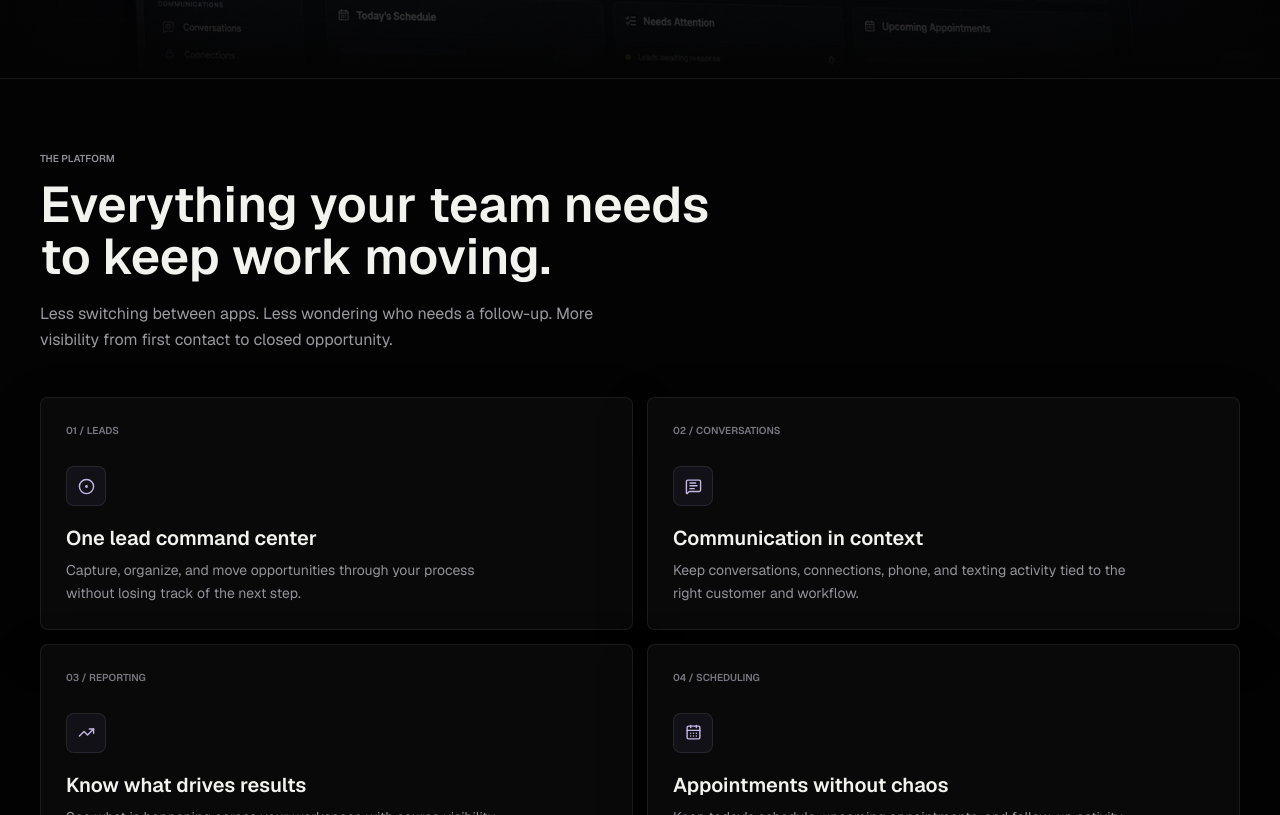
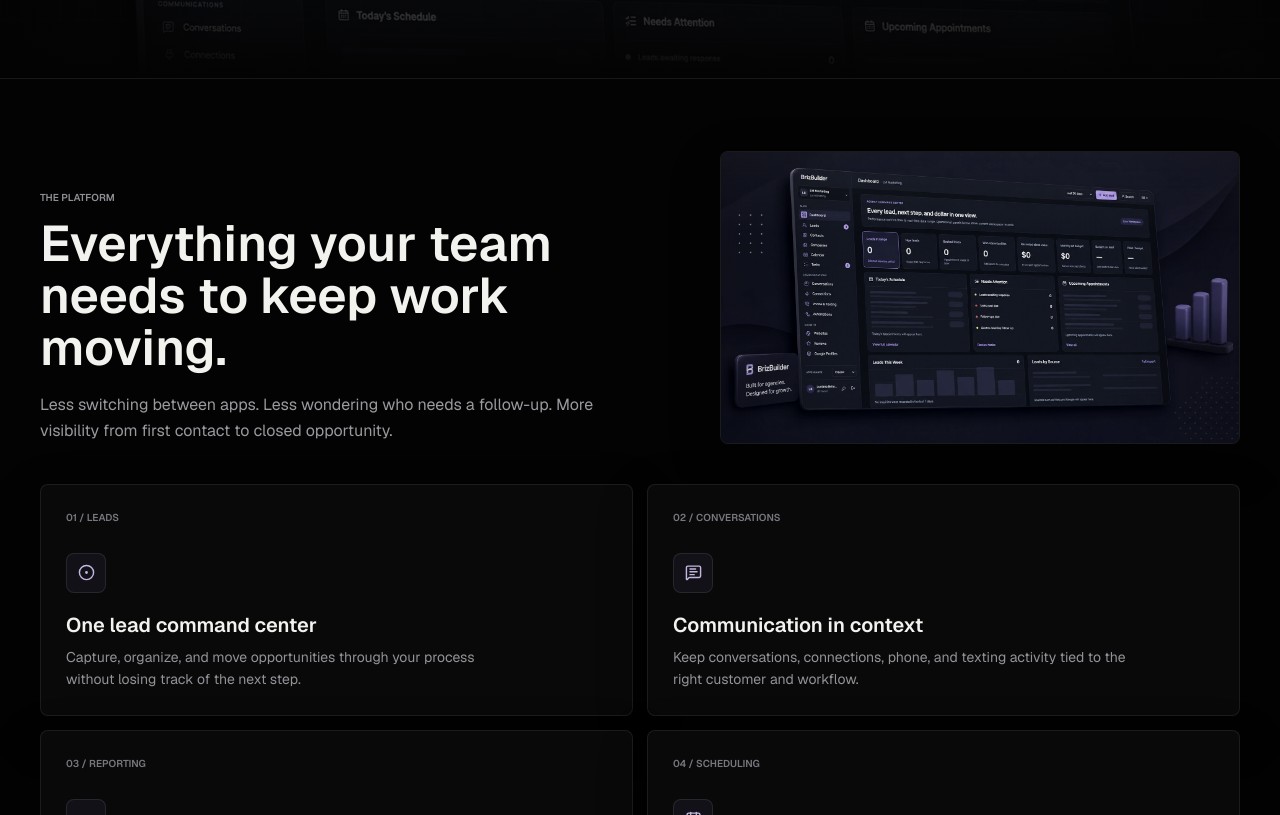
Before and after one commit to brizuelaleads/BrizBuilder-, a Next.js app: page / in a window 1280 px wide. Shown: the part 645-1460 px from the top of the page. Built offline with nearby package versions, Linux system fonts and the light colour scheme; a web font is replaced by a local one.

Commit message:
Add platform section dashboard image

```diff
--- a/app/landing.module.css
+++ b/app/landing.module.css
@@ -285,6 +285,42 @@
   padding-top: 72px;
 }
 
+.platformIntro {
+  display: grid;
+  grid-template-columns: minmax(0, 1fr) minmax(360px, 520px);
+  align-items: end;
+  gap: 42px;
+}
+
+.platformPicture {
+  position: relative;
+  overflow: hidden;
+  aspect-ratio: 1672 / 941;
+  border: 1px solid var(--landing-line);
+  border-radius: 8px;
+  background: #080808;
+  box-shadow: 0 18px 50px rgb(0 0 0 / 30%);
+}
+
+.platformPicture::after {
+  content: "";
+  position: absolute;
+  inset: 0;
+  background:
+    linear-gradient(to bottom, rgb(255 255 255 / 4%), transparent 28%),
+    linear-gradient(to right, rgb(3 3 3 / 18%), transparent 26%, transparent 76%, rgb(3 3 3 / 24%));
+  pointer-events: none;
+}
+
+.platformImage {
+  width: 100%;
+  height: 100%;
+  display: block;
+  object-fit: cover;
+  opacity: 0.92;
+  filter: saturate(0.82) contrast(1.08);
+}
+
 .sectionKicker,
 .featureNumber {
   margin: 0;
@@ -319,7 +355,7 @@
 }
 
 .featureGrid {
-  margin-top: 45px;
+  margin-top: 40px;
   display: grid;
   grid-template-columns: repeat(2, minmax(0, 1fr));
   gap: 14px;
@@ -466,6 +502,11 @@
     display: none;
   }
 
+  .platformIntro {
+    grid-template-columns: 1fr;
+    align-items: start;
+  }
+
   .hero h1 {
     font-size: 53px;
   }
@@ -553,6 +594,10 @@
     font-size: 38px;
   }
 
+  .platformIntro {
+    gap: 28px;
+  }
+
   .featureGrid {
     grid-template-columns: 1fr;
   }
--- a/app/page.tsx
+++ b/app/page.tsx
@@ -150,6 +150,8 @@ export default function MarketingHome() {
 
       <section className={styles.platformSection} id="platform" aria-labelledby="platform-title">
         <div className={styles.container}>
+          <div className={styles.platformIntro}>
+            <div>
               <p className={styles.sectionKicker}>The platform</p>
               <h2 className={styles.sectionTitle} id="platform-title">
                 Everything your team needs to keep work moving.
@@ -158,6 +160,19 @@ export default function MarketingHome() {
                 Less switching between apps. Less wondering who needs a follow-up.
                 More visibility from first contact to closed opportunity.
               </p>
+            </div>
+            <div className={styles.platformPicture}>
+              <Image
+                className={styles.platformImage}
+                src="/landing-dashboard-dark.webp"
+                alt="BrizBuilder dashboard preview for the platform overview"
+                width={1672}
+                height={941}
+                sizes="(max-width: 900px) calc(100vw - 32px), 520px"
+                unoptimized
+              />
+            </div>
+          </div>
 
           <div className={styles.featureGrid}>
             {features.map(({ label, title, description, icon: Icon }) => (
```
Lines whose indentation alone changed are shown as unchanged.
